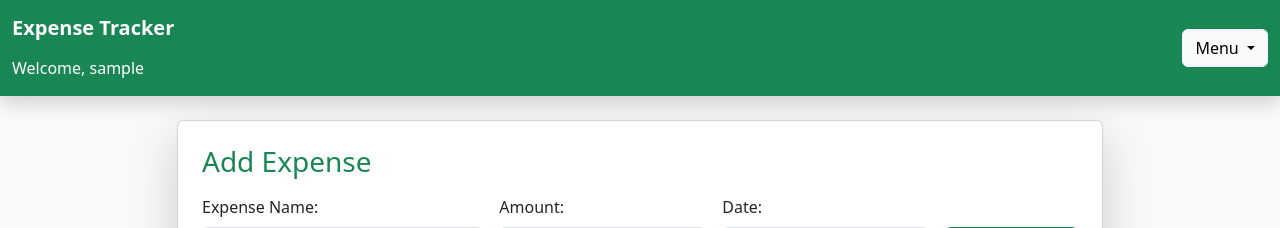
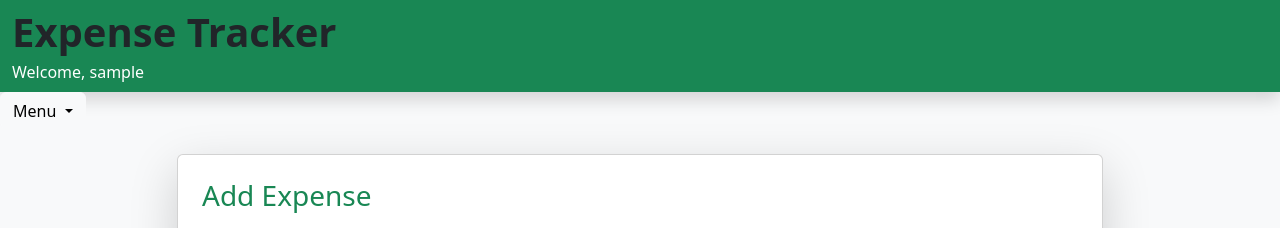
Before and after one commit to mohanasri2606/Expense_tracker, a Flask app: page /dashboard in a window 1280 px wide. Shown: the top 228 px of the page. Run offline with Flask 3, Linux system fonts and the light colour scheme; the visitor is signed in with stand-in values (Sample User, id 1); data that the repository does not hold is empty.

Commit message:
Update dashboard.html

```diff
--- a/templates/dashboard.html
+++ b/templates/dashboard.html
@@ -13,10 +13,12 @@
     <!-- Navbar -->
     <nav class="navbar navbar-expand-lg navbar-dark bg-success shadow">
         <div class="container-fluid">
-            <div class="d-flex flex-column gap-0">
-                <a class="navbar-brand" href="#"><b>Expense Tracker</b></a>
-                <span class="navbar-text text-white">Welcome, {{ session.username }}</span>
+            <div class="d-flex flex-column">
+                <h1 class="mb-0"><b>Expense Tracker</b></h1>
+                <span class="text-white mt-1">Welcome, {{ session.username }}</span>
             </div>
+        </div>
+    </nav>
 
             <!-- Menu Button -->
             <div class="dropdown">
```
